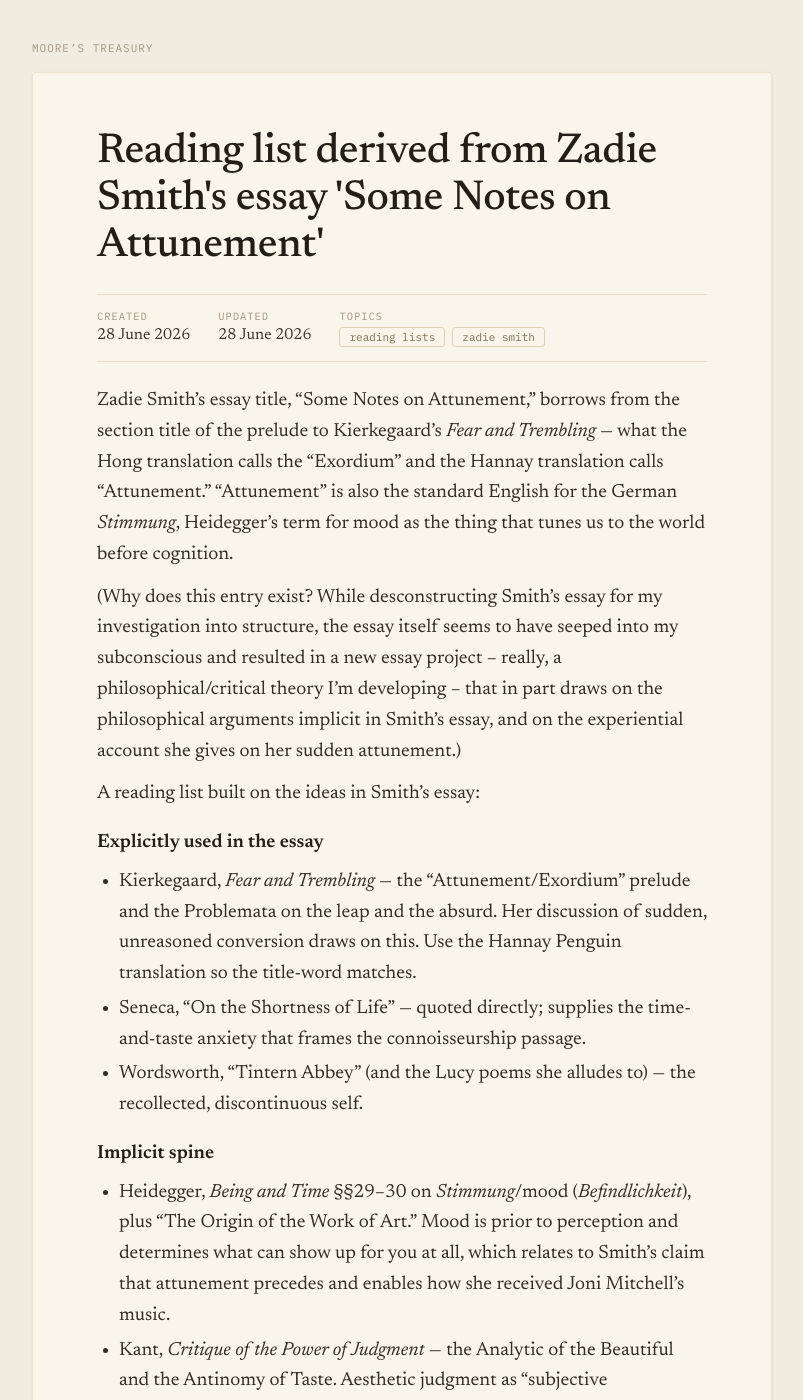
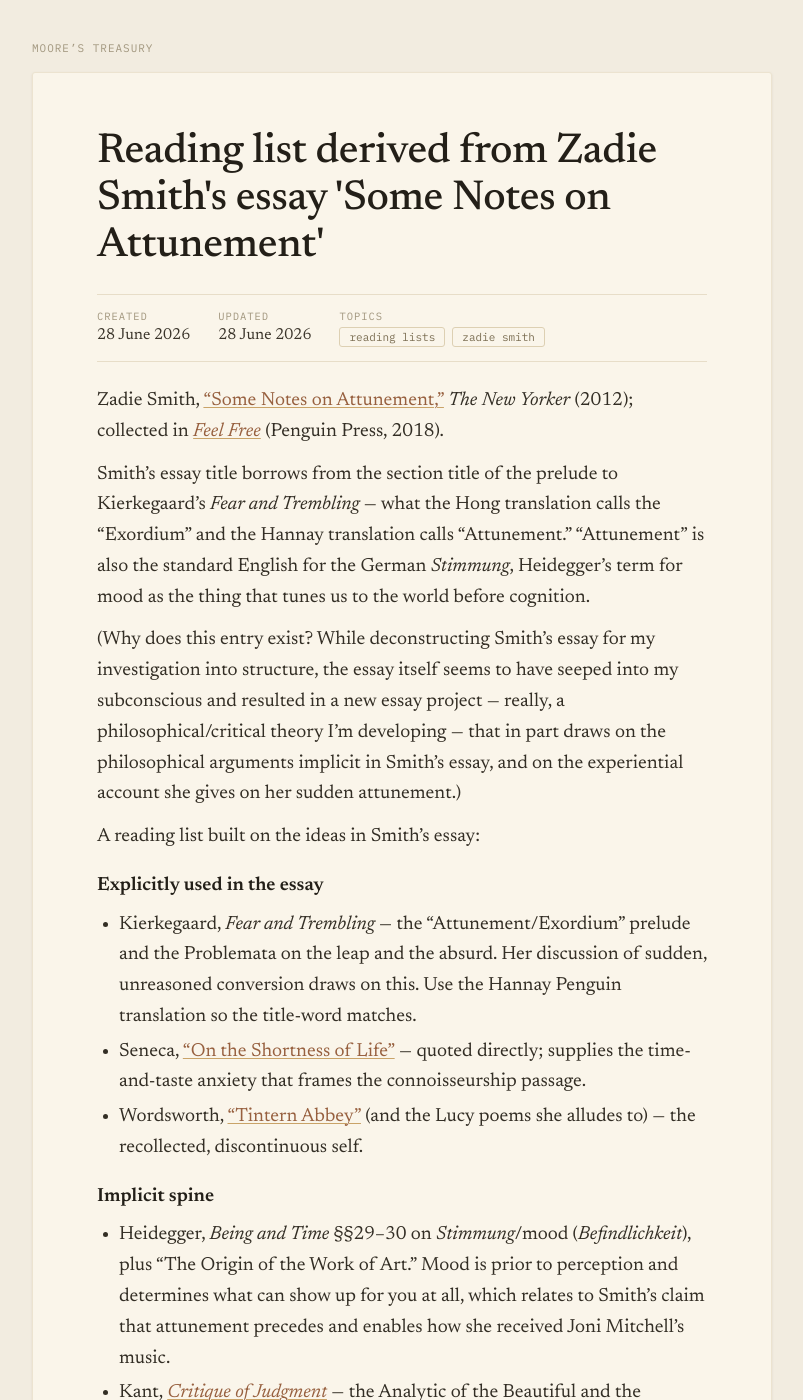
Before and after one commit to lauramoorewrites-del/treasury, a Jekyll site: the page built from _pages/reading-list-from-attunement.md, in a window 1280 px wide and 1400 px high. Shown: the whole window, without its empty margins (238-1041 px from the left). Built offline with Jekyll 4.4.1, drawn with Linux system fonts in a browser that asks for light colours; some of the changed text lies outside the part shown.

Commit message:
Add Smith essay citation and online links to Attunement reading list
Co-Authored-By: Claude Opus 4.6 (1M context) <noreply@anthropic.com>

```diff
--- a/_pages/reading-list-from-attunement.md
+++ b/_pages/reading-list-from-attunement.md
@@ -9,33 +9,35 @@ related:
     url: "/zadie-smiths-rectangle-essays/"
 ---
 
-Zadie Smith's essay title, "Some Notes on Attunement," borrows from the section title of the prelude to Kierkegaard's *Fear and Trembling* — what the Hong translation calls the "Exordium" and the Hannay translation calls "Attunement." "Attunement" is also the standard English for the German *Stimmung*, Heidegger's term for mood as the thing that tunes us to the world before cognition.
+Zadie Smith, ["Some Notes on Attunement,"](https://www.newyorker.com/magazine/2012/12/17/some-notes-on-attunement) *The New Yorker* (2012); collected in [*Feel Free*](https://bookshop.org/p/books/feel-free-essays-zadie-smith/039831ec06a2cde1?ean=9780143110255) (Penguin Press, 2018).
 
-(Why does this entry exist? While desconstructing Smith's essay for my investigation into structure, the essay itself seems to have seeped into my subconscious and resulted in a new essay project -- really, a philosophical/critical theory I'm developing -- that in part draws on the philosophical arguments implicit in Smith's essay, and on the experiential account she gives on her sudden attunement.)
+Smith's essay title borrows from the section title of the prelude to Kierkegaard's *Fear and Trembling* — what the Hong translation calls the "Exordium" and the Hannay translation calls "Attunement." "Attunement" is also the standard English for the German *Stimmung*, Heidegger's term for mood as the thing that tunes us to the world before cognition.
+
+(Why does this entry exist? While deconstructing Smith's essay for my investigation into structure, the essay itself seems to have seeped into my subconscious and resulted in a new essay project — really, a philosophical/critical theory I'm developing — that in part draws on the philosophical arguments implicit in Smith's essay, and on the experiential account she gives on her sudden attunement.)
 
 A reading list built on the ideas in Smith's essay:
 
 ### Explicitly used in the essay
 
 - Kierkegaard, *Fear and Trembling* — the "Attunement/Exordium" prelude and the Problemata on the leap and the absurd. Her discussion of sudden, unreasoned conversion draws on this. Use the Hannay Penguin translation so the title-word matches.
-- Seneca, "On the Shortness of Life" — quoted directly; supplies the time-and-taste anxiety that frames the connoisseurship passage.
-- Wordsworth, "Tintern Abbey" (and the Lucy poems she alludes to) — the recollected, discontinuous self.
+- Seneca, ["On the Shortness of Life"](https://standardebooks.org/ebooks/seneca/dialogues/aubrey-stewart/text/on-the-shortness-of-life) — quoted directly; supplies the time-and-taste anxiety that frames the connoisseurship passage.
+- Wordsworth, ["Tintern Abbey"](https://www.poetryfoundation.org/poems/45527/lines-composed-a-few-miles-above-tintern-abbey-on-revisiting-the-banks-of-the-wye-during-a-tour-july-13-1798) (and the Lucy poems she alludes to) — the recollected, discontinuous self.
 
 ### Implicit spine
 
 - Heidegger, *Being and Time* §§29–30 on *Stimmung*/mood (*Befindlichkeit*), plus "The Origin of the Work of Art." Mood is prior to perception and determines what can show up for you at all, which relates to Smith's claim that attunement precedes and enables how she received Joni Mitchell's music.
-- Kant, *Critique of the Power of Judgment* — the Analytic of the Beautiful and the Antinomy of Taste. Aesthetic judgment as "subjective universality."
-- William James, *The Varieties of Religious Experience* — the lectures on "The Divided Self" and "Conversion." The psychology of sudden conversion and the self reorganizing around a new center.
+- Kant, [*Critique of Judgment*](https://www.gutenberg.org/files/48433/48433-h/48433-h.htm) — the Analytic of the Beautiful and the Antinomy of Taste. Aesthetic judgment as "subjective universality."
+- William James, [*The Varieties of Religious Experience*](https://www.gutenberg.org/ebooks/621) — the lectures on "The Divided Self" and "Conversion." The psychology of sudden conversion and the self reorganizing around a new center.
 - Wittgenstein, *Philosophical Investigations* — aspect-seeing / "seeing-as" (the duck-rabbit) and "forms of life."
 
 ### Unconscious and affect
 
-- Leibniz, Preface to the *New Essays on Human Understanding* — petites perceptions, the minute sub-threshold perceptions that accumulate below awareness.
-- Spinoza, *Ethics* Part III (the affects) — we don't choose what moves us; affect precedes and governs the reasons we give.
-- Aristotle, *Nicomachean Ethics* Book VII on akrasia (based on a connection I sensed with Gil Morejon's discussion of akrasia in his [book](/treasury/reflective-knowledge-and-introspective-awareness/)). Potentially consult Donald Davidson's "How Is Weakness of the Will Possible?" for the modern statement.
+- Leibniz, [Preface to the *New Essays on Human Understanding*](https://www.earlymoderntexts.com/assets/pdfs/leibniz1705a.pdf) — petites perceptions, the minute sub-threshold perceptions that accumulate below awareness.
+- Spinoza, [*Ethics*](https://www.gutenberg.org/files/3800/3800-h/3800-h.htm) Part III (the affects) — we don't choose what moves us; affect precedes and governs the reasons we give.
+- Aristotle, [*Nicomachean Ethics*](https://classics.mit.edu/Aristotle/nicomachaen.html) Book VII on akrasia (based on a connection I sensed with Gil Morejón's discussion of akrasia in his [book](/treasury/the-unconscious-of-thought/)). Potentially consult Donald Davidson's "How Is Weakness of the Will Possible?" for the modern statement.
 
 ### The self in time
 
-- Montaigne, "Of the inconsistency of our actions" — the inconstant self and the essay-as-attempt form.
+- Montaigne, ["Of the inconsistency of our actions"](https://hyperessays.net/essays/on-the-inconsistency-of-our-actions/) — the inconstant self and the essay-as-attempt form.
 - Proust — the overture/madeleine and *Time Regained*, for involuntary memory and the discontinuous self.
 - Derek Parfit, *Reasons and Persons* (the personal-identity sections).
```
